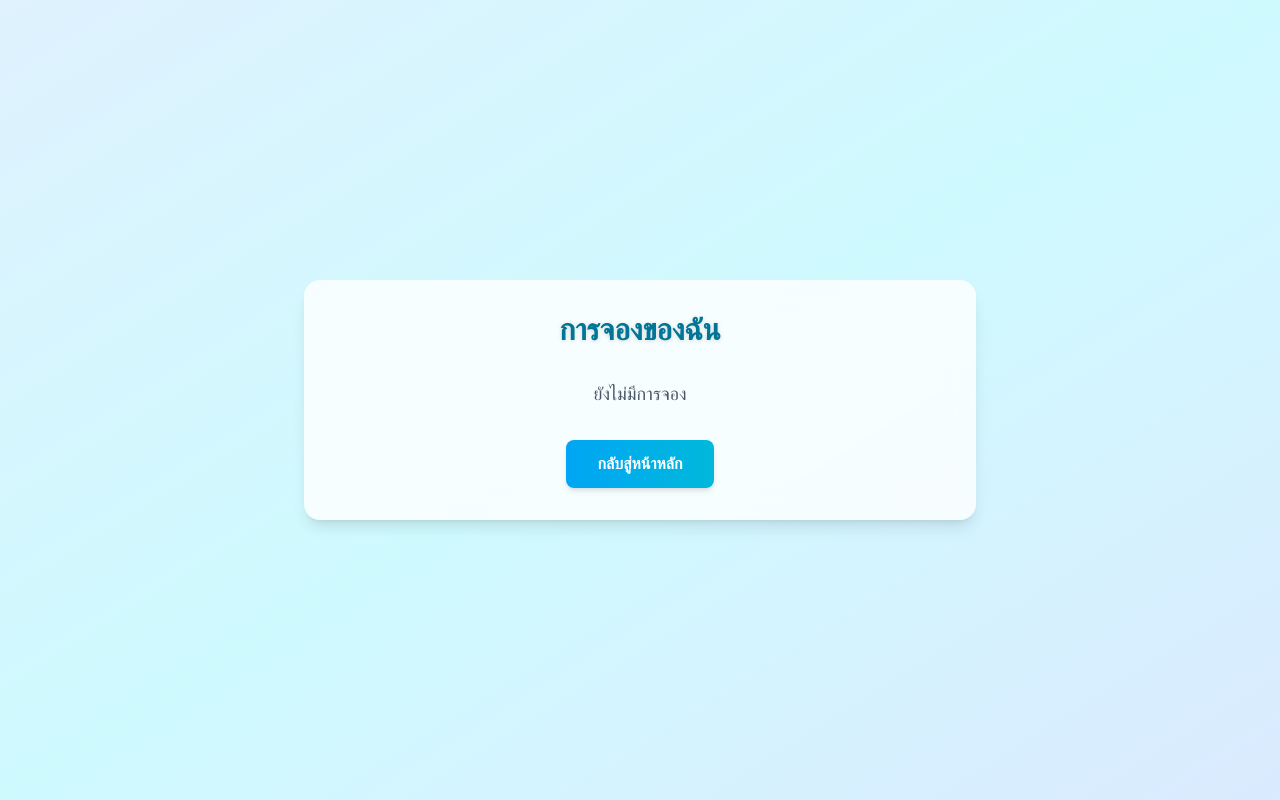
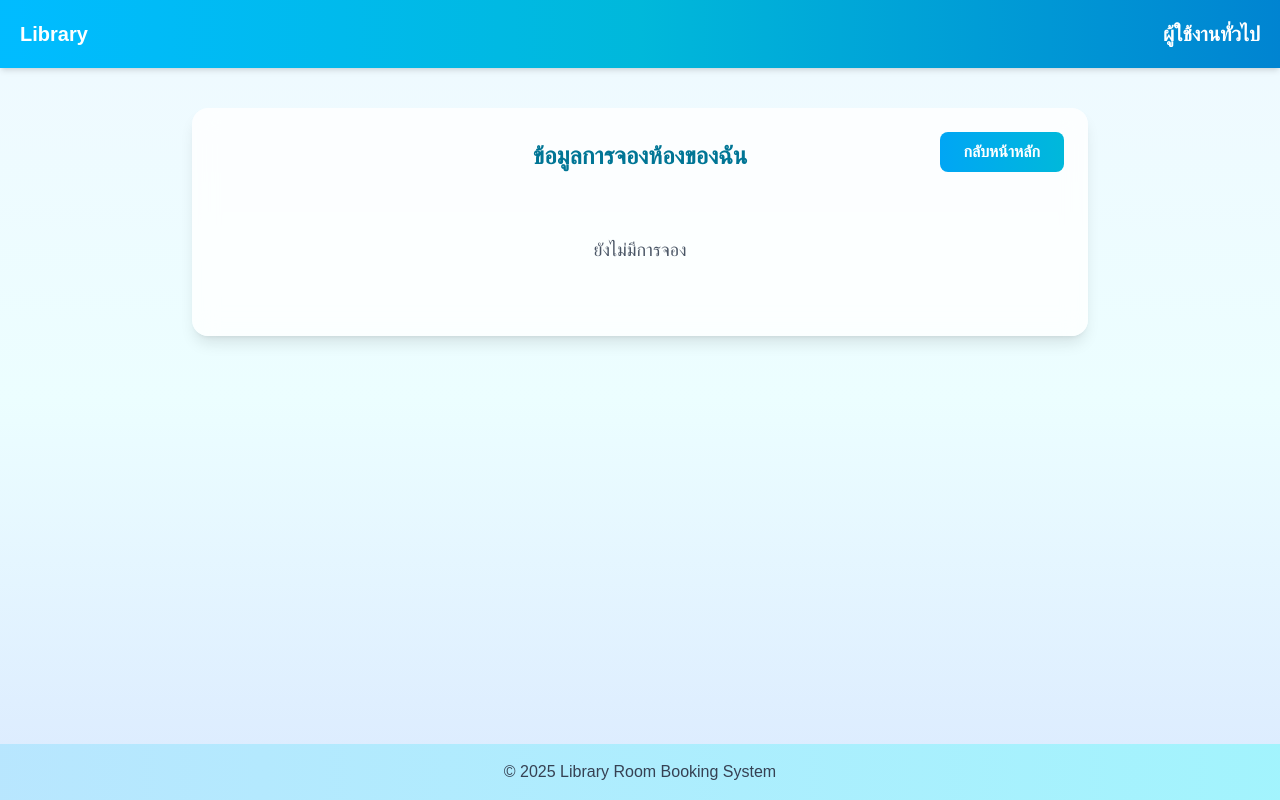
Before and after one commit to Chabiao44/projectweb-libray, a Next.js app: page /my-booking in a window 1280 px wide. Built offline with nearby package versions, Linux system fonts and the light colour scheme.

Commit message:
Initial commit

```diff
--- a/src/app/my-booking/page.tsx
+++ b/src/app/my-booking/page.tsx
@@ -10,53 +10,98 @@ type Booking = {
 
 export default function MyBookings() {
   const [bookings, setBookings] = useState<Booking[]>([]);
+  const [userName, setUserName] = useState<string | null>(null);
 
   useEffect(() => {
     const saved = JSON.parse(localStorage.getItem("bookings") || "[]");
     setBookings(saved);
+
+    const currentUser = JSON.parse(localStorage.getItem("currentUser") || "null");
+    if (currentUser) {
+      setUserName(currentUser.name);
+    }
   }, []);
 
+  const handleDelete = (index: number) => {
+    const confirmed = confirm("ต้องการยกเลิกการจองนี้หรือไม่?");
+    if (confirmed) {
+      const newBookings = bookings.filter((_, i) => i !== index);
+      setBookings(newBookings);
+      localStorage.setItem("bookings", JSON.stringify(newBookings));
+      alert("ยกเลิกการจองเรียบร้อย");
+    }
+  };
+
   return (
-    <div className="min-h-screen bg-gradient-to-br from-sky-100 via-cyan-100 to-blue-100 p-10 flex items-center justify-center">
-      <div className="bg-white/80 backdrop-blur-md shadow-lg rounded-2xl p-8 max-w-2xl w-full">
-        <h1 className="text-3xl font-bold text-center mb-8 text-cyan-700 drop-shadow-sm">
-          การจองของฉัน
-        </h1>
+    <div className="flex flex-col min-h-screen bg-gradient-to-b from-sky-50 via-cyan-50 to-blue-100">
+      {/* Header */}
+      <header className="flex justify-between items-center shadow-md bg-gradient-to-r from-sky-400 via-cyan-500 to-sky-600 p-5 text-white">
+        <div className="flex flex-col items-end">
+       <h2 className="text-xl font-semibold">Library</h2>
 
-        {bookings.length === 0 ? (
-          <p className="text-gray-600 text-center text-lg">
-            ยังไม่มีการจอง
-          </p>
-        ) : (
-          <ul className="space-y-4">
-            {bookings.map((b, index) => (
-              <li
-                key={index}
-                className="p-5 border border-cyan-200 rounded-xl shadow-md bg-gradient-to-r from-sky-50 to-cyan-50 hover:shadow-lg transition"
-              >
-                <p className="text-gray-800">
-                  <strong className="text-cyan-700">ห้อง:</strong> {b.room}
-                </p>
-                <p className="text-gray-800">
-                  <strong className="text-cyan-700">วันที่:</strong> {b.date}
-                </p>
-                <p className="text-gray-800">
-                  <strong className="text-cyan-700">เวลา:</strong> {b.time}
-                </p>
-              </li>
-            ))}
-          </ul>
-        )}
+      </div>
+        <h2 className="text-xl font-semibold">
+          {userName ? `${userName}` : "ผู้ใช้งานทั่วไป"}
+        </h2>
+      </header>
 
-        <div className="mt-8 text-center">
+      {/* Main Content */}
+      <main className="flex-1 p-10">
+        <div className="bg-white/80 backdrop-blur-md shadow-lg rounded-2xl p-8 max-w-4xl mx-auto relative">
           <Link
-            href="/home/"
-            className="inline-block bg-gradient-to-r from-sky-500 to-cyan-500 text-white font-semibold py-3 px-8 rounded-lg shadow-md hover:shadow-xl hover:scale-105 transition-transform duration-200"
+            href="/home"
+            className="absolute top-6 right-6 bg-gradient-to-r from-sky-500 to-cyan-500 text-white px-6 py-2 rounded-lg font-semibold hover:from-sky-600 hover:to-cyan-600 transition"
           >
-            กลับสู่หน้าหลัก
+            กลับหน้าหลัก
           </Link>
+
+          <h1 className="text-2xl font-bold text-cyan-700 mb-6 text-center">
+            ข้อมูลการจองห้องของฉัน
+          </h1>
+
+          {bookings.length === 0 ? (
+            <div className="text-center py-10">
+              <p className="text-gray-600 text-lg">ยังไม่มีการจอง</p>
+            </div>
+          ) : (
+            <div className="space-y-4">
+              {bookings.map((b, index) => (
+                <div
+                  key={index}
+                  className="p-5 border rounded-xl shadow-md bg-gradient-to-r from-sky-50 to-cyan-50 hover:shadow-lg transition"
+                >
+                  <div className="flex justify-between items-start">
+                    <div className="flex-1">
+                      <p className="text-lg font-semibold text-cyan-800 mb-2">
+                        {b.room || "ไม่ระบุห้อง"}
+                      </p>
+                      <div className="space-y-1 text-gray-700">
+                        <p>
+                          <strong>วันที่:</strong> {b.date || "ไม่ระบุ"}
+                        </p>
+                        <p>
+                          <strong>เวลา:</strong> {b.time || "ไม่ระบุ"}
+                        </p>
+                      </div>
+                    </div>
+                    <button
+                      onClick={() => handleDelete(index)}
+                      className="bg-red-500 text-white px-4 py-2 rounded-lg hover:bg-red-600 transition font-semibold"
+                    >
+                      ยกเลิก
+                    </button>
+                  </div>
+                </div>
+              ))}
+            </div>
+          )}
         </div>
-      </div>
+      </main>
+
+      {/* Footer */}
+      <footer className="bg-gradient-to-r from-sky-200 to-cyan-200 text-center p-4 text-gray-700">
+        © 2025 Library Room Booking System
+      </footer>
     </div>
   );
 }
```
Also changed, not shown: src/app/home/image/1.png (deleted).
